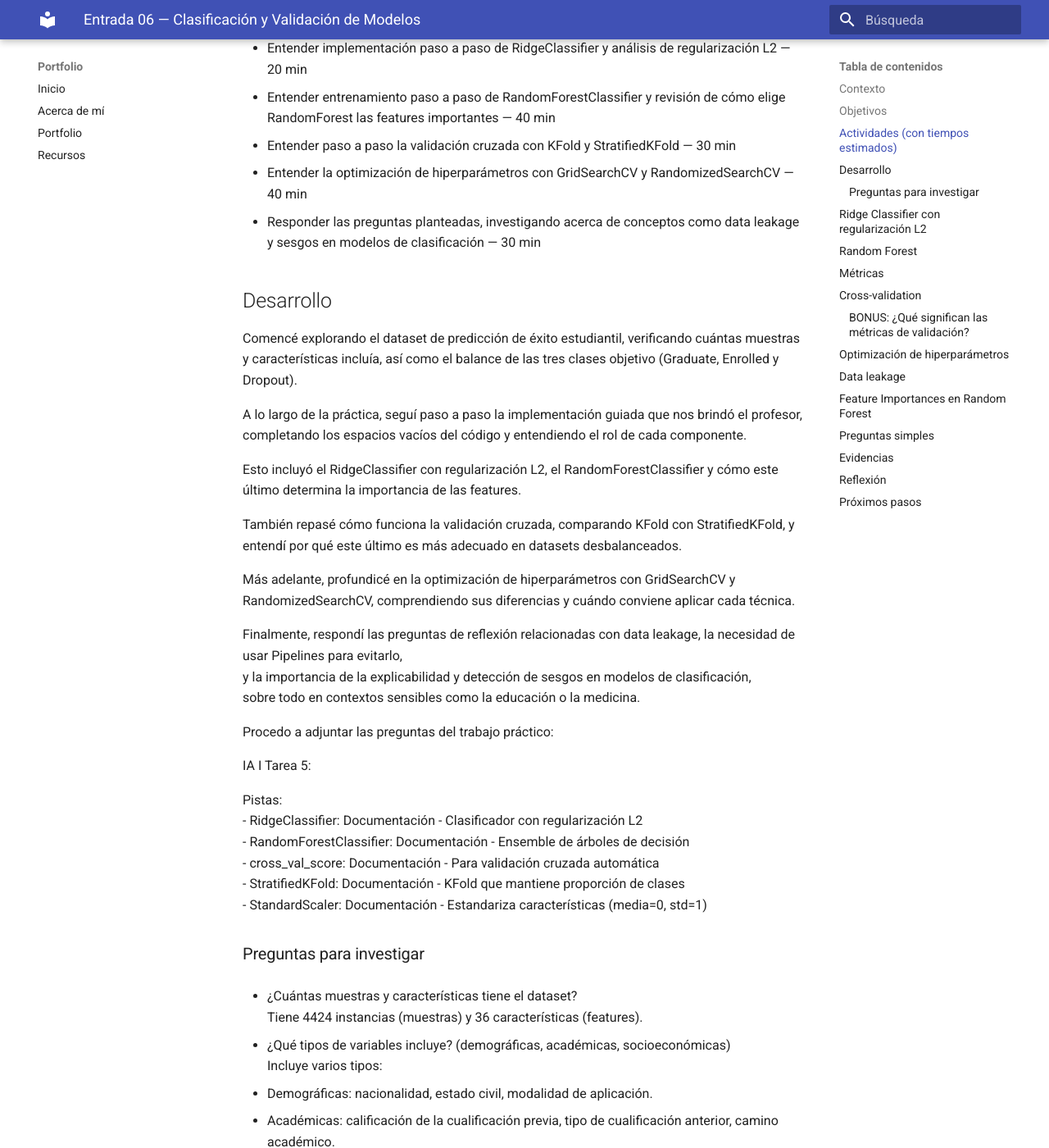
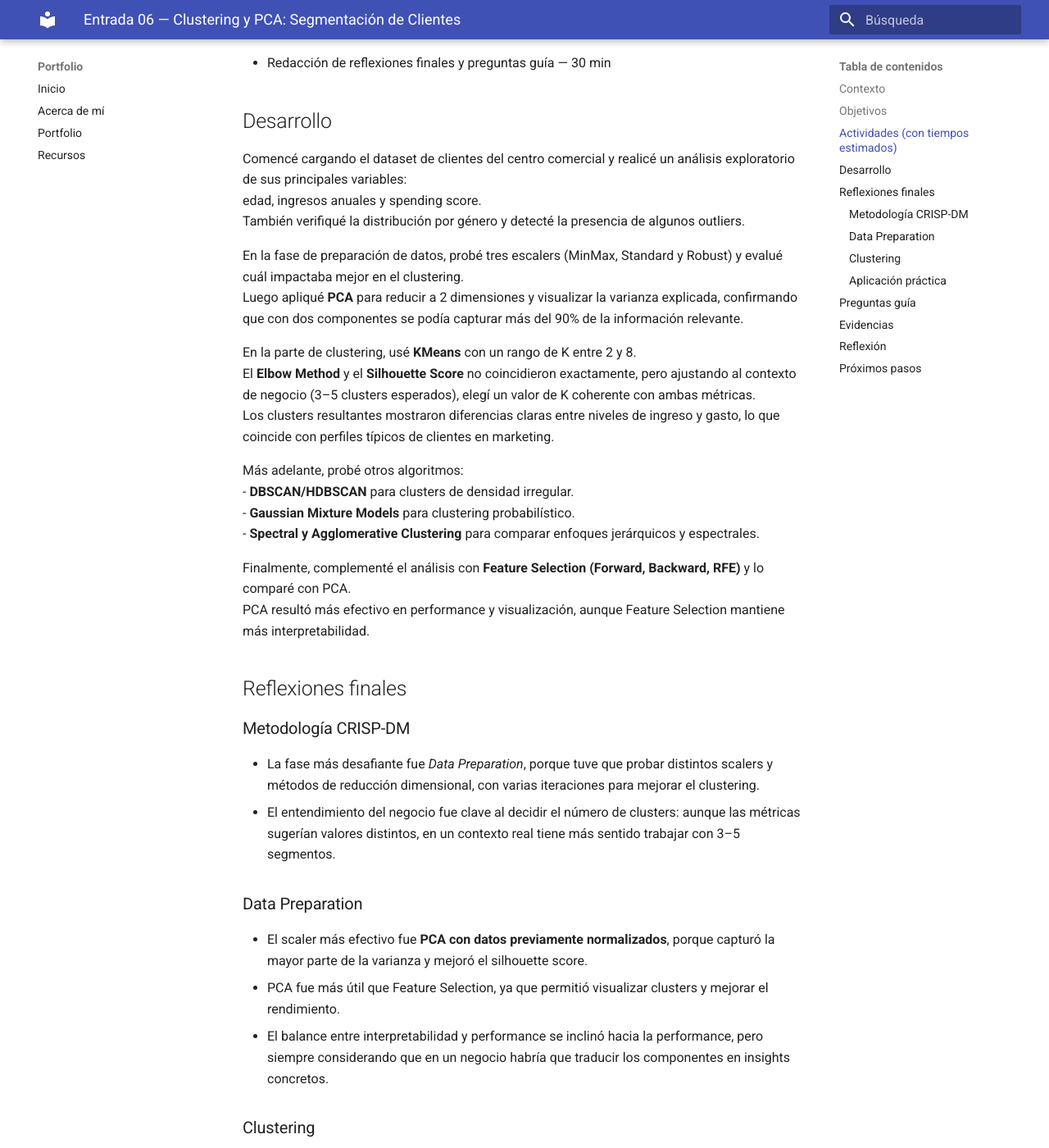
Before and after one commit to Joseignlave1/ia-portfolio-jose-ign-lave, an MkDocs documentation site: the page built from docs/portfolio/06-trabajo-practico5.md, in a window 1280 px wide and 1400 px high, scrolled down 1126 px. Shown: the whole window at 82% size. Built offline with MkDocs 1.6.1 and Material for MkDocs 9.7.7, drawn with Linux system fonts in a browser that asks for light colours; some of the changed text lies outside the part shown.

Commit message:
Finish the sixth work.

```diff
--- a/docs/portfolio/06-trabajo-practico5.md
+++ b/docs/portfolio/06-trabajo-practico5.md
@@ -1,161 +1,106 @@
 ---
-title: "Entrada 06 — Clasificación y Validación de Modelos"
+title: "Entrada 06 — Clustering y PCA: Segmentación de Clientes"
 date: 2025-09-21
 ---
 
-# Entrada 06 — Quinto trabajo práctico~~
-~~
+# Entrada 06 — Sexto trabajo práctico
 
 ## Contexto
-En este trabajo práctico exploramos técnicas avanzadas de clasificación y validación de modelos.
-Se utilizaron clasificadores lineales con regularización L2 (RidgeClassifier) y modelos de ensamble (RandomForestClassifier),
-junto con estrategias de validación cruzada como StratifiedKFold.
-Además, se profundizó en conceptos clave como clases balanceadas vs desbalanceadas, métricas de evaluación (accuracy, precision, recall, f1-score)
-y la importancia de evitar el data leakage mediante Pipelines.
-También se abordaron métodos de optimización de hiperparámetros (GridSearchCV y RandomizedSearchCV).
+En este trabajo práctico exploramos técnicas de **segmentación de clientes** aplicando algoritmos de clustering y reducción de dimensionalidad.
+Se utilizó el dataset **Mall Customer Segmentation**, que contiene información demográfica y de comportamiento de ~200 clientes.
+El objetivo fue descubrir patrones en el gasto y los ingresos, con el fin de crear perfiles útiles para estrategias de marketing.
+
+El flujo de trabajo se guió con la metodología **CRISP-DM**, pasando por fases de comprensión del negocio, preparación de datos, modelado y evaluación.
 
 ## Objetivos
-- Comprender el funcionamiento de RidgeClassifier y RandomForestClassifier.
-- Entender el concepto y la aplicación de técnicas de validación cruzada (cross_val_score, StratifiedKFold).
-- Identificar la diferencia entre clases balanceadas y desbalanceadas y su impacto en la evaluación.
-- Analizar la importancia de elegir métricas adecuadas (accuracy, precision, recall, f1-score).
-- Entender qué es data leakage y cómo evitarlo con Pipelines.
-- Entender el concepto de pipeline, y por qué es importante utilizarlo.
-- Implementar estrategias de optimización de hiperparámetros con GridSearchCV y RandomizedSearchCV.
-- Entender cómo se deciden la importancia de las variables en Random Forest.
-- Comprender el concepto de sesgo.
-- Entender cómo detectar sesgos en los modelos.
+- Entender la importancia de la fase de *Business Understanding* en problemas de segmentación.
+- Aplicar normalización con diferentes scalers (MinMax, Standard, Robust) y evaluar su impacto en clustering.
+- Usar **PCA** para reducir la dimensionalidad y visualizar los datos en 2D.
+- Comparar **PCA** con técnicas de selección de features (Forward, Backward, RFE).
+- Identificar el número óptimo de clusters usando **Elbow Method** y **Silhouette Score**.
+- Aplicar diferentes algoritmos de clustering (KMeans, DBSCAN, HDBSCAN, GMM, Spectral, Agglomerative).
+- Evaluar interpretabilidad vs performance en un contexto real de negocio.
 
 ## Actividades (con tiempos estimados)
-- Investigación del dataset: tamaño, características y balance de clases — 15 min
-- Entender implementación paso a paso de RidgeClassifier y análisis de regularización L2 — 20 min
-- Entender entrenamiento paso a paso de RandomForestClassifier y revisión de cómo elige RandomForest las features importantes — 40 min
-- Entender paso a paso la validación cruzada con KFold y StratifiedKFold — 30 min
-- Entender la optimización de hiperparámetros con GridSearchCV y RandomizedSearchCV — 40 min
-- Responder las preguntas planteadas, investigando acerca de conceptos como data leakage y sesgos en modelos de clasificación — 30 min
+- Exploración inicial del dataset y estadísticas descriptivas — 20 min
+- Análisis de escalas y aplicación de scalers — 30 min
+- Implementación de PCA y visualización en 2D — 40 min
+- Ejecución de KMeans con búsqueda de K óptimo (Elbow + Silhouette) — 45 min
+- Pruebas con otros algoritmos (DBSCAN, HDBSCAN, GMM, Spectral, Agglomerative) — 60 min
+- Ejercicios de selección de features (Forward, Backward, RFE) y comparación con PCA — 50 min
+- Redacción de reflexiones finales y preguntas guía — 30 min
 
 ## Desarrollo
-Comencé explorando el dataset de predicción de éxito estudiantil, verificando cuántas muestras y características incluía, así como el balance de las tres clases objetivo (Graduate, Enrolled y Dropout).
+Comencé cargando el dataset de clientes del centro comercial y realicé un análisis exploratorio de sus principales variables:
+edad, ingresos anuales y spending score.
+También verifiqué la distribución por género y detecté la presencia de algunos outliers.
 
-A lo largo de la práctica, seguí paso a paso la implementación guiada que nos brindó el profesor, completando los espacios vacíos del código y entendiendo el rol de cada componente.
+En la fase de preparación de datos, probé tres escalers (MinMax, Standard y Robust) y evalué cuál impactaba mejor en el clustering.
+Luego apliqué **PCA** para reducir a 2 dimensiones y visualizar la varianza explicada, confirmando que con dos componentes se podía capturar más del 90% de la información relevante.
 
-Esto incluyó el RidgeClassifier con regularización L2, el RandomForestClassifier y cómo este último determina la importancia de las features.
+En la parte de clustering, usé **KMeans** con un rango de K entre 2 y 8.
+El **Elbow Method** y el **Silhouette Score** no coincidieron exactamente, pero ajustando al contexto de negocio (3–5 clusters esperados), elegí un valor de K coherente con ambas métricas.
+Los clusters resultantes mostraron diferencias claras entre niveles de ingreso y gasto, lo que coincide con perfiles típicos de clientes en marketing.
 
-También repasé cómo funciona la validación cruzada, comparando KFold con StratifiedKFold, y entendí por qué este último es más adecuado en datasets desbalanceados.
+Más adelante, probé otros algoritmos:
+- **DBSCAN/HDBSCAN** para clusters de densidad irregular.
+- **Gaussian Mixture Models** para clustering probabilístico.
+- **Spectral y Agglomerative Clustering** para comparar enfoques jerárquicos y espectrales.
 
-Más adelante, profundicé en la optimización de hiperparámetros con GridSearchCV y RandomizedSearchCV, comprendiendo sus diferencias y cuándo conviene aplicar cada técnica.
+Finalmente, complementé el análisis con **Feature Selection (Forward, Backward, RFE)** y lo comparé con PCA.
+PCA resultó más efectivo en performance y visualización, aunque Feature Selection mantiene más interpretabilidad.
 
-Finalmente, respondí las preguntas de reflexión relacionadas con data leakage, la necesidad de usar Pipelines para evitarlo,
-y la importancia de la explicabilidad y detección de sesgos en modelos de clasificación,
-sobre todo en contextos sensibles como la educación o la medicina.
+## Reflexiones finales
 
-Procedo a adjuntar las preguntas del trabajo práctico:
+### Metodología CRISP-DM
+- La fase más desafiante fue *Data Preparation*, porque tuve que probar distintos scalers y métodos de reducción dimensional, con varias iteraciones para mejorar el clustering.
+- El entendimiento del negocio fue clave al decidir el número de clusters: aunque las métricas sugerían valores distintos, en un contexto real tiene más sentido trabajar con 3–5 segmentos.
 
-IA I Tarea 5:
+### Data Preparation
+- El scaler más efectivo fue **PCA con datos previamente normalizados**, porque capturó la mayor parte de la varianza y mejoró el silhouette score.
+- PCA fue más útil que Feature Selection, ya que permitió visualizar clusters y mejorar el rendimiento.
+- El balance entre interpretabilidad y performance se inclinó hacia la performance, pero siempre considerando que en un negocio habría que traducir los componentes en insights concretos.
 
-Pistas:
-- RidgeClassifier: Documentación - Clasificador con regularización L2
-- RandomForestClassifier: Documentación - Ensemble de árboles de decisión
-- cross_val_score: Documentación - Para validación cruzada automática
-- StratifiedKFold: Documentación - KFold que mantiene proporción de clases
-- StandardScaler: Documentación - Estandariza características (media=0, std=1)
+### Clustering
+- Elbow Method y Silhouette no coincidieron del todo, pero con el contexto de negocio se eligió un K apropiado.
+- Los clusters encontrados tienen sentido desde la intuición: clientes con alto ingreso/bajo gasto, bajo ingreso/alto gasto, y perfiles intermedios.
+- Si repitiera el análisis, probaría más algoritmos (como DBSCAN o Agglomerative) para validar la robustez de los resultados.
 
-### Preguntas para investigar
+### Aplicación práctica
+- En un entorno empresarial, presentaría los resultados con visualizaciones claras (mapas de calor, PCA, t-SNE, UMAP) para mostrar cómo se diferencian los grupos.
+- El valor de la segmentación es claro: diseñar campañas personalizadas, optimizar recursos y mejorar la efectividad de la inversión publicitaria.
+- La principal limitación es la simplicidad del dataset y el supuesto de clusters esféricos de KMeans, que puede no reflejar la realidad.
 
-- ¿Cuántas muestras y características tiene el dataset?
-  Tiene 4424 instancias (muestras) y 36 características (features).
+## Preguntas guía
 
-- ¿Qué tipos de variables incluye? (demográficas, académicas, socioeconómicas)
-  Incluye varios tipos:
-  - Demográficas: nacionalidad, estado civil, modalidad de aplicación.
-  - Académicas: calificación de la cualificación previa, tipo de cualificación anterior, camino académico.
-  - Socioeconómicas: nivel educativo de los padres, modalidad de aplicación específica.
-  - Además de variables categóricas y numéricas.
+- **¿Qué algoritmo funciona mejor con clusters de densidad variable?**
+  DBSCAN o HDBSCAN.
 
-- ¿Las clases están balanceadas o desbalanceadas?
-  No, están desbalanceadas:
-  - Graduate: 2209 (~50%)
-  - Dropout: 1421 (~32%)
-  - Enrolled: 794 (~18%)
+- **¿Cuándo usar clustering jerárquico vs particional?**
+  Jerárquico cuando se buscan dendrogramas o estructura jerárquica, particional (KMeans, GMM) cuando ya se conoce el número de clusters.
 
-- ¿Qué significan las 3 categorías objetivo?
-  - Dropout: estudiantes que abandonan.
-  - Enrolled: estudiantes que siguen inscritos.
-  - Graduate: estudiantes que se gradúan.
+- **¿Cómo afecta la dimensionalidad a diferentes algoritmos?**
+  Algoritmos como KMeans sufren en alta dimensión; conviene aplicar reducción como PCA, t-SNE o UMAP primero.
 
-## Ridge Classifier con regularización L2
-La regularización L2 es una técnica para evitar el sobreajuste (overfitting) en modelos de Machine Learning.
-Se agrega un término de penalización a la función de costo del modelo.
-A diferencia de L1 (Lasso), que lleva algunos coeficientes a 0, L2 los reduce en magnitud sin eliminarlos.
-
-Coeficientes = Pesos que el modelo le asigna a las features.
-
-## Random Forest
-Random Forest no necesita StandardScaler porque hace divisiones por umbrales y no depende de la magnitud de las variables.
-
-## Métricas
-- Accuracy: proporción de predicciones correctas sobre el total.
-- Precision: de todos los ejemplos que el modelo marcó como positivos, cuántos eran realmente positivos.
-- Recall: de todos los positivos reales, cuántos detectó el modelo.
-- F1-score: balance entre precision y recall.
-
-## Cross-validation
-Es una técnica para evaluar la capacidad de un modelo de generalizar a datos nuevos.
-Consiste en dividir el dataset en varios subconjuntos (folds), entrenar el modelo con algunos y probarlo con los restantes, repitiendo el proceso varias veces.
-
-### BONUS: ¿Qué significan las métricas de validación?
-
-1. Cross-Validation: divide los datos en varias partes (folds) para entrenar y evaluar múltiples veces.
-2. Accuracy promedio: proporción de predicciones correctas promediada en todas las divisiones.
-3. Desviación estándar: indica qué tan estable es el modelo.
-4. StratifiedKFold: mantiene la proporción de clases en cada fold, útil en datasets desbalanceados.
-
-Un modelo estable tiene baja variabilidad.
-En medicina se prefiere un modelo consistente, ya que genera confianza en sus predicciones.
-
-## Optimización de hiperparámetros
-- GridSearchCV: prueba todas las combinaciones posibles en la grilla (preciso pero lento).
-- RandomizedSearchCV: prueba combinaciones al azar (rápido pero no garantiza el óptimo).
-
-## Data leakage
-Ocurre cuando información de validación/prueba se filtra al entrenamiento.
-Pipeline + SearchCV lo evitan porque cada transformación se ajusta solo con los datos de entrenamiento de cada fold, y luego se aplica al de validación.
-
-## Feature Importances en Random Forest
-El atributo `.feature_importances_` mide cuánto reduce la impureza cada variable en promedio en todos los árboles.
-Si una feature contribuye mucho a separar bien las clases, tendrá mayor importancia.
-
-## Preguntas simples
-
-1. ¿Qué es data leakage y por qué es peligroso?
-   Data leakage es cuando ocurre una fuga de datos de validación hacia el modelo, lo que hace que parezca más preciso de lo que realmente es, impidiendo evaluar su verdadera capacidad de generalización.
-
-2. ¿Cuándo usar KFold vs StratifiedKFold?
-   Cuando las clases están balanceadas se puede usar KFold.
-   Cuando están desbalanceadas, conviene StratifiedKFold, ya que mantiene proporciones equitativas en cada fold.
-
-3. ¿Cómo interpretar "95.2% ± 2.1%" en cross-validation?
-   Significa que el modelo obtiene en promedio 95.2% de accuracy, con una variabilidad (desviación estándar) de ±2.1% entre los folds.
-
-4. ¿Por qué Random Forest no necesita StandardScaler?
-   Porque trabaja con divisiones por umbrales y no depende de la magnitud de las variables.
-
-5. En diagnóstico médico, ¿prefieres un modelo con 98% accuracy pero inestable, o 95% accuracy pero muy estable?
-   Prefiero un modelo con 95% de accuracy pero muy estable, ya que garantiza predicciones consistentes y confiables, lo cual es esencial en medicina.
+- **¿Qué ventajas tiene RFE sobre Forward/Backward selection?**
+  RFE es iterativo y considera interacciones entre features, mientras que Forward/Backward son más simples pero pueden pasar por alto combinaciones óptimas.
 
 ## Evidencias
-https://colab.research.google.com/drive/1-FtzjbWMymjJyy42tHkszzyLcHcm7Zt3?usp=sharing
+https://colab.research.google.com/drive/1rV6ceo7dek2TWGXXGCQdqTuQzxl9rCBe?usp=sharing
 
 ## Reflexión
-Mediante este trabajo, pude aprender el concepto y uso de varios classifiers,
-y entender en qué situaciones conviene utilizar cada uno.
+Mediante este trabajo, pude aprender en profundidad el uso de distintos algoritmos de clustering
+y cómo la reducción de dimensionalidad con PCA ayuda a visualizar y mejorar la calidad de los segmentos.
 
-También comprendí la importancia de evitar el data leakage,
-qué significa este problema y cómo puede afectar la evaluación del modelo.
+También comprendí la importancia de la fase de preparación de datos,
+ya que la elección del scaler y de la técnica de reducción influye directamente en la separación de los clusters.
 
-Por último, pude afianzar el concepto de cross-validation,
-y entender por qué es una técnica tan útil para medir qué tan bien generaliza el modelo ante datos nuevos,
-entendiendo los dos tipos de approaches: KFold y StratifiedKFold, y cuándo utilizar cada uno.
+Por último, afianzé el concepto de cómo elegir el número óptimo de clusters con métodos como Elbow y Silhouette,
+y entendí que, más allá de las métricas, siempre es necesario considerar el contexto de negocio para que la segmentación sea realmente útil.
+
+Este trabajo me permitió valorar la diferencia entre interpretabilidad y performance,
+y ver cómo cada técnica (PCA, Feature Selection, DBSCAN, GMM, etc.) aporta distintas perspectivas para el análisis.
 
 ## Próximos pasos
-Procedí a realizar la tarea 6
+En próximas prácticas quiero comparar formalmente los algoritmos de clustering alternativos (DBSCAN, HDBSCAN, GMM)
+y explorar cómo combinarlos con técnicas de visualización como t-SNE y UMAP para datasets de mayor dimensionalidad.
```
